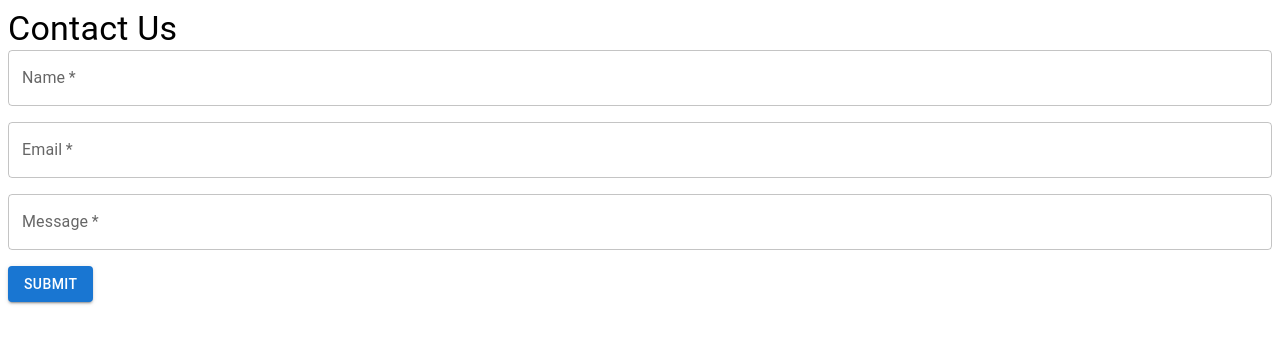
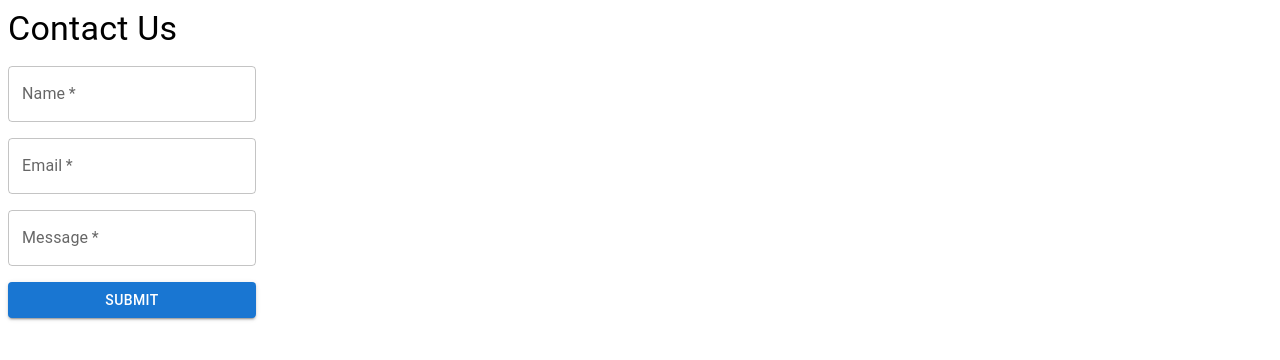
Before and after one commit to DeftVision/craftnhouse, a React (Vite) app in the folder frontend/: page /contact in a window 1280 px wide. Shown: the top 360 px of the page. Built offline with nearby package versions, Linux system fonts and the light colour scheme.

Commit message:
Format contact form with style requirements
Styles applied
display: flex
flexWrap:  wrap

```diff
--- a/frontend/src/components/ContactForm.jsx
+++ b/frontend/src/components/ContactForm.jsx
@@ -12,13 +12,18 @@ export default function ContactForm () {
             method='POST'
             data-netlify='true'
             netlify-honeypot='bot-field'
+            sx={{
+                display: 'flex',
+                flexWrap: 'wrap',
+            }}
         >
 
             <input type='hidden' name='form-name' value='contact' />
             <input type='hidden' name='bot-field' />
 
-            <Typography variant='h4'>Contact Us</Typography>
+
             <Stack direction='column' spacing={2}>
+                <Typography variant='h4'>Contact Us</Typography>
                 <TextField
                     type='text'
                     label='Name'
@@ -45,8 +50,9 @@ export default function ContactForm () {
                     required
                     arial-label='Message'
                 />
+                <Button type='submit' variant='contained' sx={{ mt: 2 }}>Submit</Button>
             </Stack>
-            <Button type='submit' variant='contained' sx={{ mt: 2 }}>Submit</Button>
+
         </Box>
     );
 };
```
